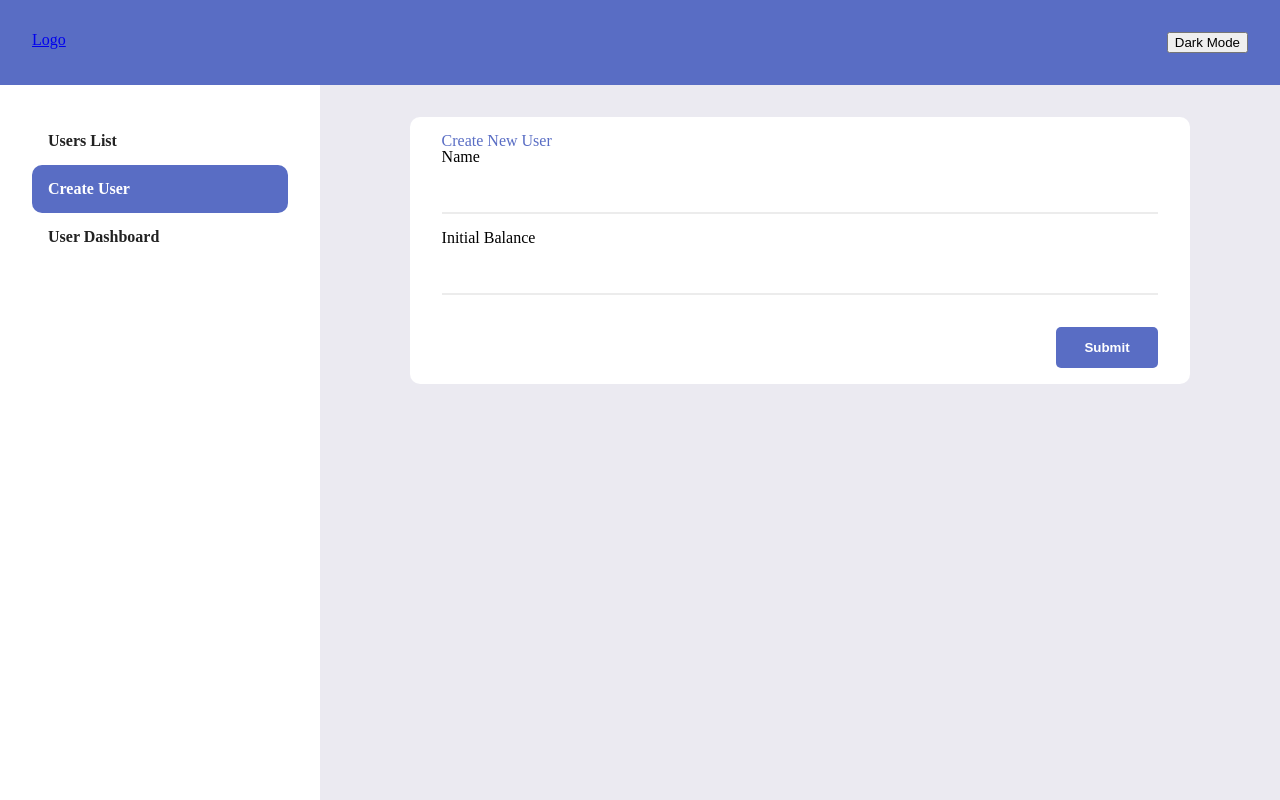
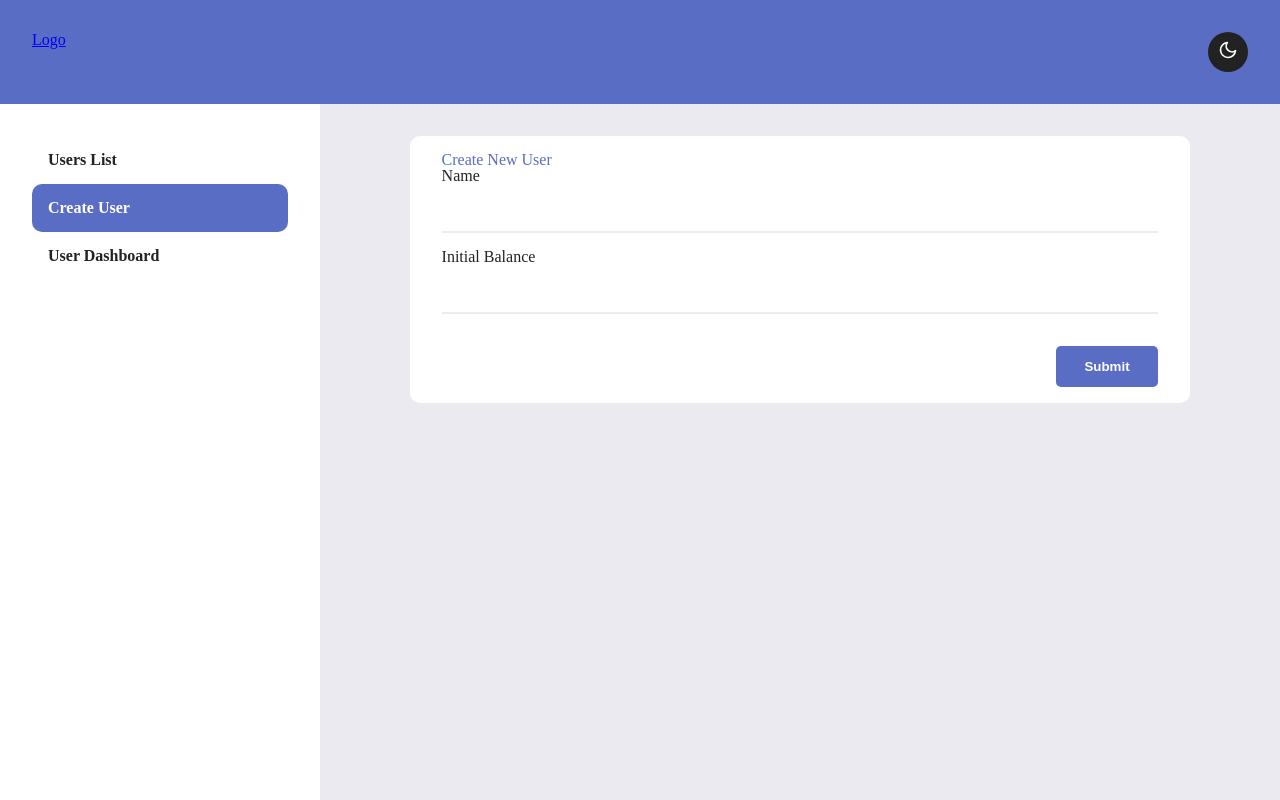
Before and after one commit to eefborromeo/banking-app, a React (Create React App) app: page /new in a window 1280 px wide. Shown: the top 800 px of the page. Built offline with nearby package versions, Linux system fonts and the light colour scheme.

Commit message:
applies dark mode and light mode styles to all pages

```diff
--- a/src/App.js
+++ b/src/App.js
@@ -27,6 +27,9 @@ const darkTheme = {
   pageBackground: "#303030",
   boxBackground: "#80808073",
   topBar: "#000",
+  sunBgColor: "#fff",
+  sunColor: "#222",
+  inputBackground: "#545454",
 }
 
 const lightTheme = {
@@ -35,6 +38,8 @@ const lightTheme = {
   pageBackground: "#ebeaf1",
   boxBackground: "#fff",
   topBar: "#596DC4",
+  sunBgColor: "#222",
+  sunColor: "#fff"
 }
 
 const themes = {
--- a/src/pages/Layout.js
+++ b/src/pages/Layout.js
@@ -1,6 +1,7 @@
 import React from "react";
 import { Link, NavLink, Outlet } from "react-router-dom";
 import styled from "styled-components";
+import { FiSun, FiMoon } from "react-icons/fi";
 
 export default function Layout({ themes, theme, setTheme }) {
   const toggleTheme = () => {
@@ -9,7 +10,6 @@ export default function Layout({ themes, theme, setTheme }) {
     } else {
       setTheme('light');
     }
-    console.log(theme, themes[theme]);
   }
 
 
@@ -17,7 +17,7 @@ export default function Layout({ themes, theme, setTheme }) {
     <div>
       <TopBar>
         <Link to="/">Logo</Link>
-        <button onClick={toggleTheme}>Dark Mode</button>
+        <button onClick={toggleTheme}>{theme === 'light' ? <FiMoon /> : <FiSun />}</button>
       </TopBar>
       <StyledLayout>
         <SideBar>
@@ -102,4 +102,15 @@ const TopBar = styled.div`
   padding: 2rem;
   display: flex;
   justify-content: space-between;
+
+  button {
+    width: 40px;
+    height: 40px;
+    padding-top: 2px;
+    border: none;
+    border-radius: 100%;
+    background: ${themes => themes.theme.sunBgColor};
+    color: ${themes => themes.theme.sunColor};
+    font-size: 20px;
+  }
 `
--- a/src/pages/NewUser.js
+++ b/src/pages/NewUser.js
@@ -2,12 +2,16 @@ import React, { useState } from "react";
 import styled from "styled-components";
 
 const Form = styled.form`
+    p {
+      color: ${themes => themes.theme.textColor};
+    }
     input {
       border: none;
       border-bottom: 2px solid rgb(236, 236, 236);
       padding: 1rem;
       width: 100%;
       box-sizing: border-box;
+      background: ${themes => themes.theme.inputBackground};
     }
 
     input:nth-child(2) {
--- a/src/pages/User.js
+++ b/src/pages/User.js
@@ -8,15 +8,18 @@ const Content = styled.div`
   padding: 2rem;
 
   .box {
-    background-color: #fff;
+    background-color: ${themes => themes.theme.boxBackground};
     border-radius: 15px;
     padding: 2rem;
     width: 80%;
     margin: 0 auto 1rem;
-    box-shadow: 0px 0px 5px 3px rgba(240, 240, 240, 1);
 
     h1 {
       color: #596dc4;
+    }
+
+    p {
+      color: ${themes => themes.theme.textColor};
     }
 
     span {
@@ -33,7 +36,7 @@ const Content = styled.div`
     gap: 10px;
     > div {
       flex: 1;
-      color: #596dc4;
+      color: ${themes => themes.theme.textColor};
     }
     .box {
       box-sizing: border-box;
@@ -59,6 +62,8 @@ const Content = styled.div`
     width: 100%;
     box-sizing: border-box;
     margin-bottom: 1rem;
+    background: ${themes => themes.theme.inputBackground};
+    color: ${themes => themes.theme.textColor};
   }
   button {
     display: block;
@@ -78,12 +83,15 @@ const Content = styled.div`
     border: none;
     border-bottom: 2px solid rgb(236, 236, 236);
     margin-bottom: 1rem;
+    background: ${themes => themes.theme.inputBackground};
+    color: ${themes => themes.theme.textColor}
   }
 
   textarea {
     width: 100%;
     height: 10vh;
     border: 2px solid rgb(236, 236, 236);
+    background: ${themes => themes.theme.inputBackground}
   }
 `;
 
```
